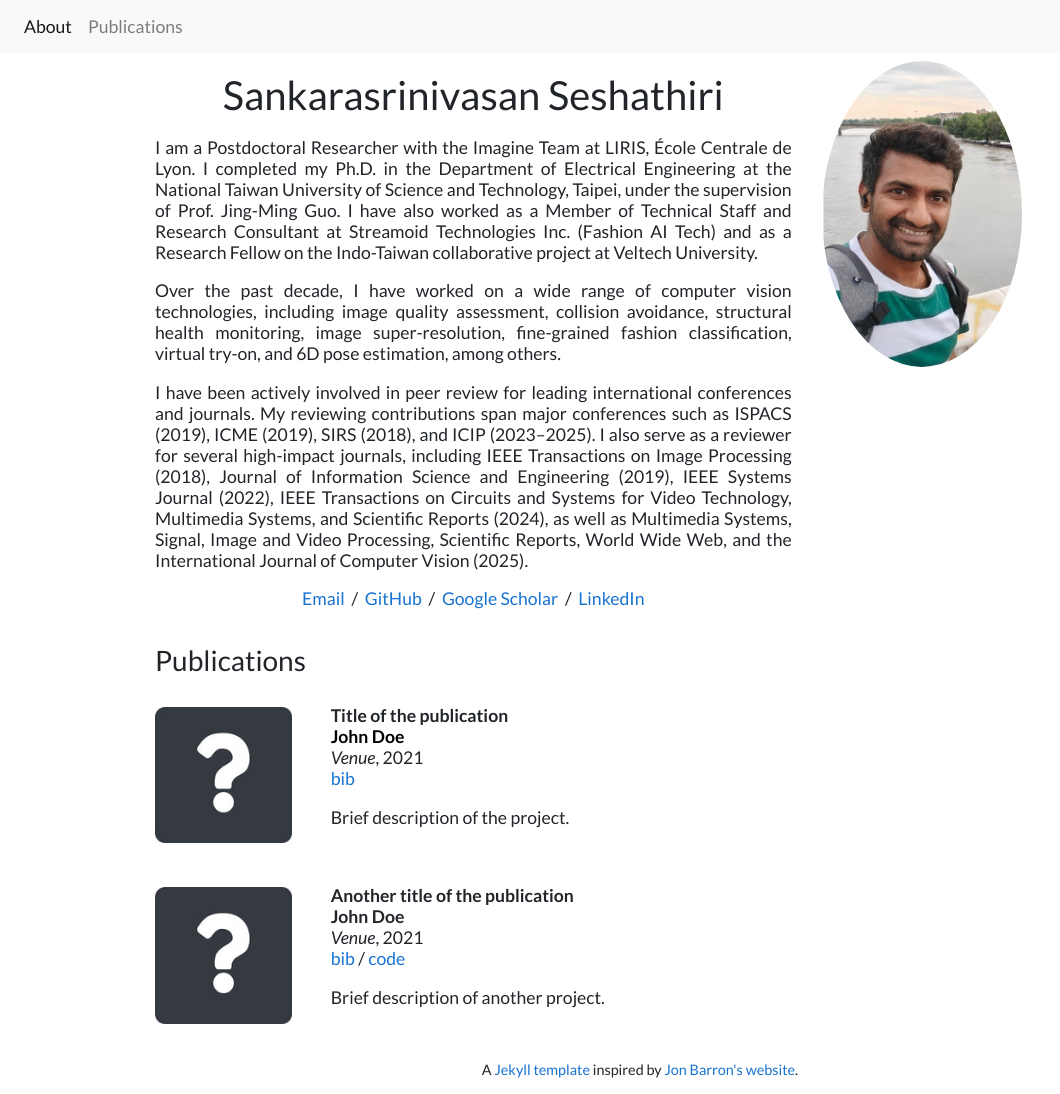
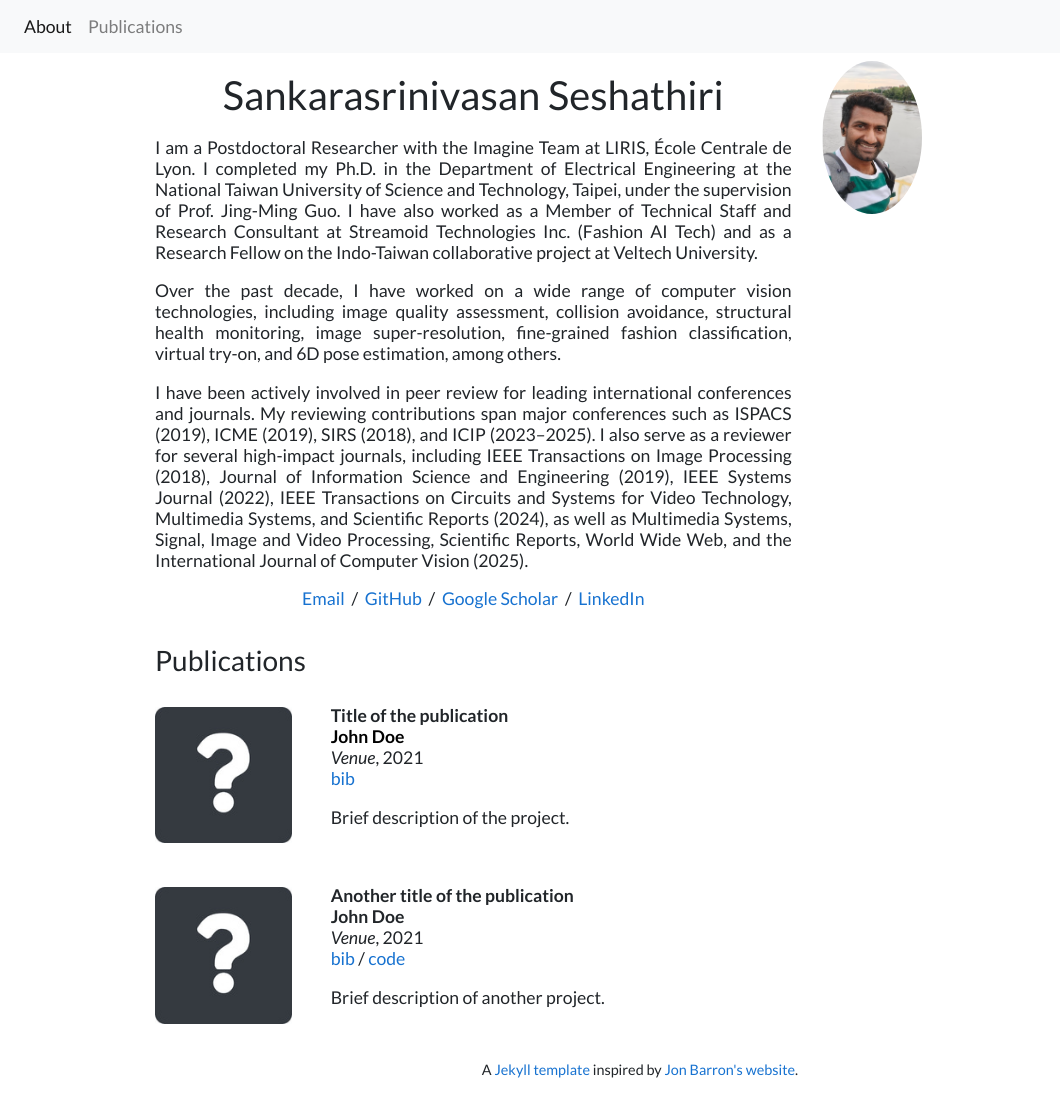
Before and after one commit to SankarSrin/SankarSrin.github.io, a Jekyll site: the page built from index.html, in a window 1280 px wide and 1094 px high. Shown: the whole window, without its empty margins (0-1060 px from the left). Built offline with Jekyll 4.4.1, drawn with Linux system fonts in a browser that asks for light colours.

Commit message:
Update index.html

```diff
--- a/index.html
+++ b/index.html
@@ -27,7 +27,7 @@
         </p>
     </div>
     <div class="col-md-4" style="z-index:4;">
-        <img alt="profile photo" id="portrait" src="portrait.jpg" class="img-fluid" style="width:200px; height:auto; style="border-radius:0;">
+        <img alt="profile photo" id="portrait" src="portrait.jpg" class="img-fluid" style="width:100px; height:auto; style="border-radius:0;">
     </div>
 </div>
 
```
